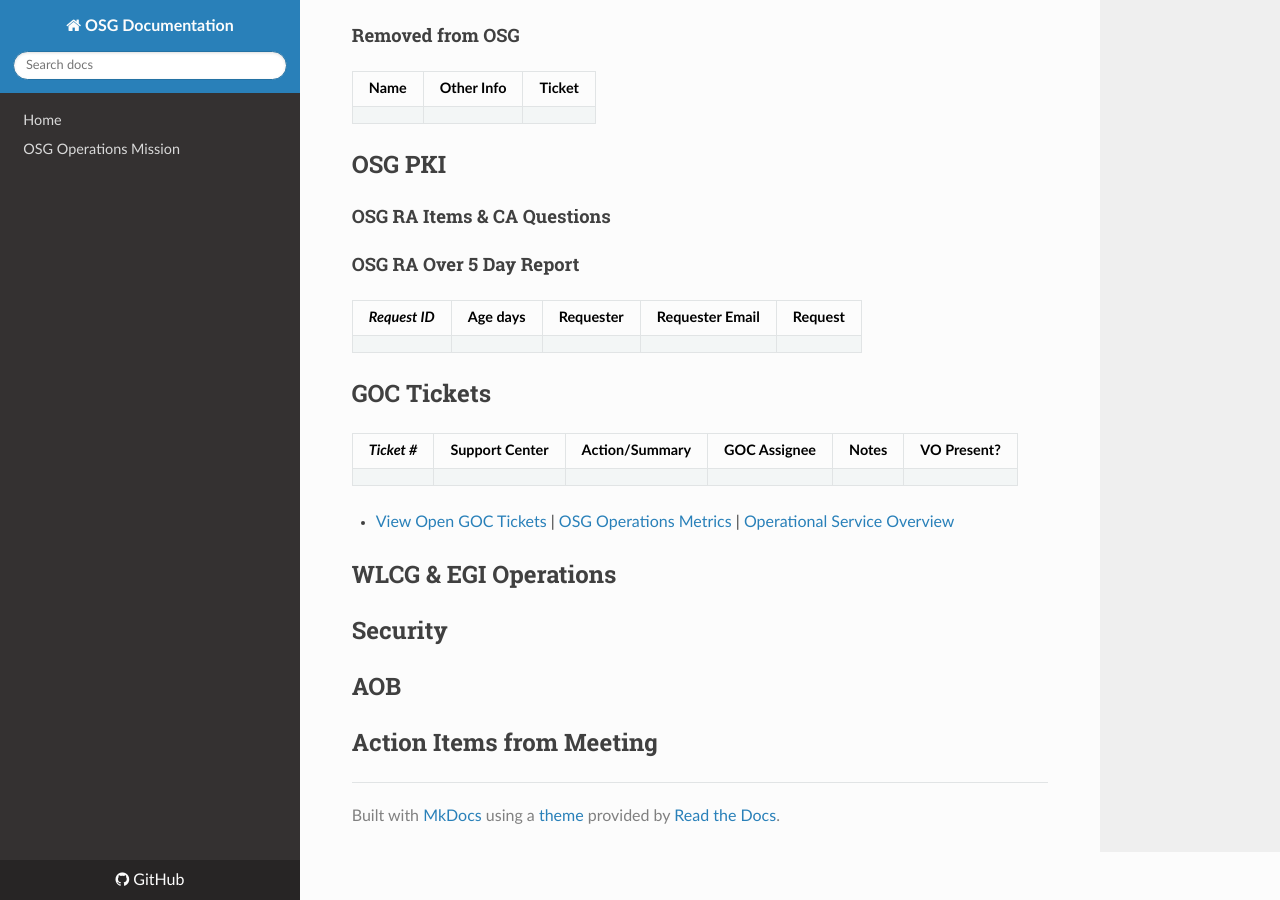
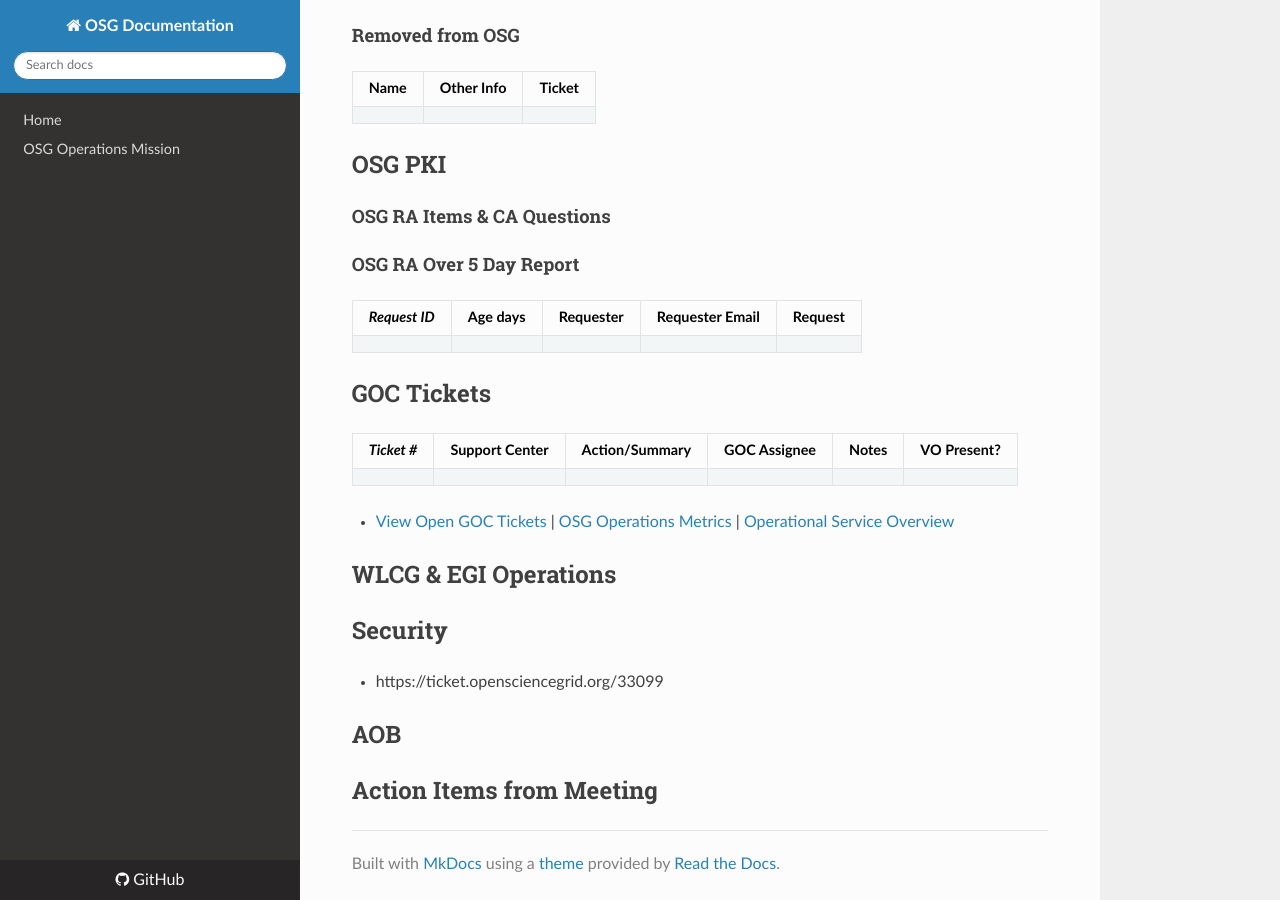
Before and after one commit to osg-htc/operations, an MkDocs documentation site: the page built from docs/WeeklyMinutes/27Mar2017.md, in a window 1280 px wide and 900 px high, scrolled down 2852 px. Built offline with MkDocs 1.6.1, drawn with Linux system fonts in a browser that asks for light colours; nearby versions of some CDN libraries; old or Windows-style settings are respelled for this version of MkDocs; some of the changed lines change nothing that is shown.

Commit message:
Update 27Mar2017.md

```diff
--- a/docs/WeeklyMinutes/27Mar2017.md
+++ b/docs/WeeklyMinutes/27Mar2017.md
@@ -80,6 +80,7 @@
 ## WLCG & EGI Operations
 
 ## Security
+   * https://ticket.opensciencegrid.org/33099
 
 ## AOB
 
```
